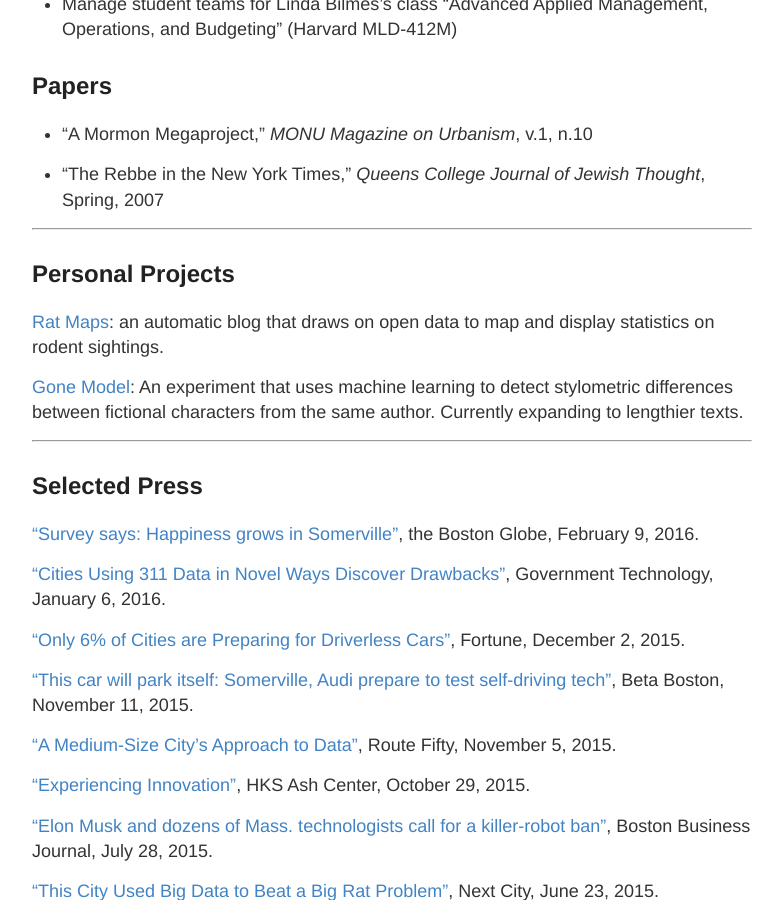
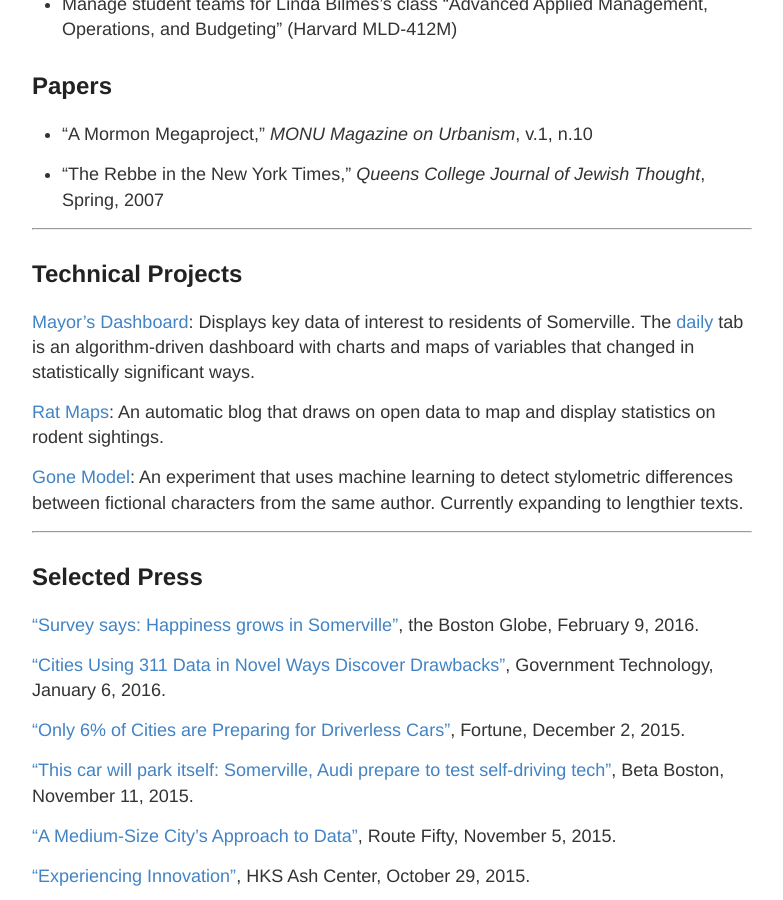
Before and after one commit to DanielHadley/DanielHadley.github.io, a Jekyll site: the page built from about.md, in a window 1280 px wide and 900 px high, scrolled down 2754 px. Shown: the whole window, without its empty margins (248-1031 px from the left). Built offline with Jekyll 4.4.1, drawn with Linux system fonts in a browser that asks for light colours.

Commit message:
added dashboard

```diff
--- a/about.md
+++ b/about.md
@@ -100,9 +100,11 @@
 
 ****
 
-## Personal Projects
+## Technical Projects
 
-[Rat Maps](http://ratmaps.com/): an automatic blog that draws on open data to map and display statistics on rodent sightings.
+[Mayor's Dashboard](http://www.somervillema.gov/dashboard/): Displays key data of interest to residents of Somerville. The [daily](http://www.somervillema.gov/dashboard/daily.html) tab is an algorithm-driven dashboard with charts and maps of variables that changed in statistically significant ways.
+
+[Rat Maps](http://ratmaps.com/): An automatic blog that draws on open data to map and display statistics on rodent sightings.
 
 [Gone Model](http://danielphadley.com/Gone-Girl-Prediction/): An experiment that uses machine learning to detect stylometric differences between fictional characters from the same author. Currently expanding to lengthier texts.
 
```
